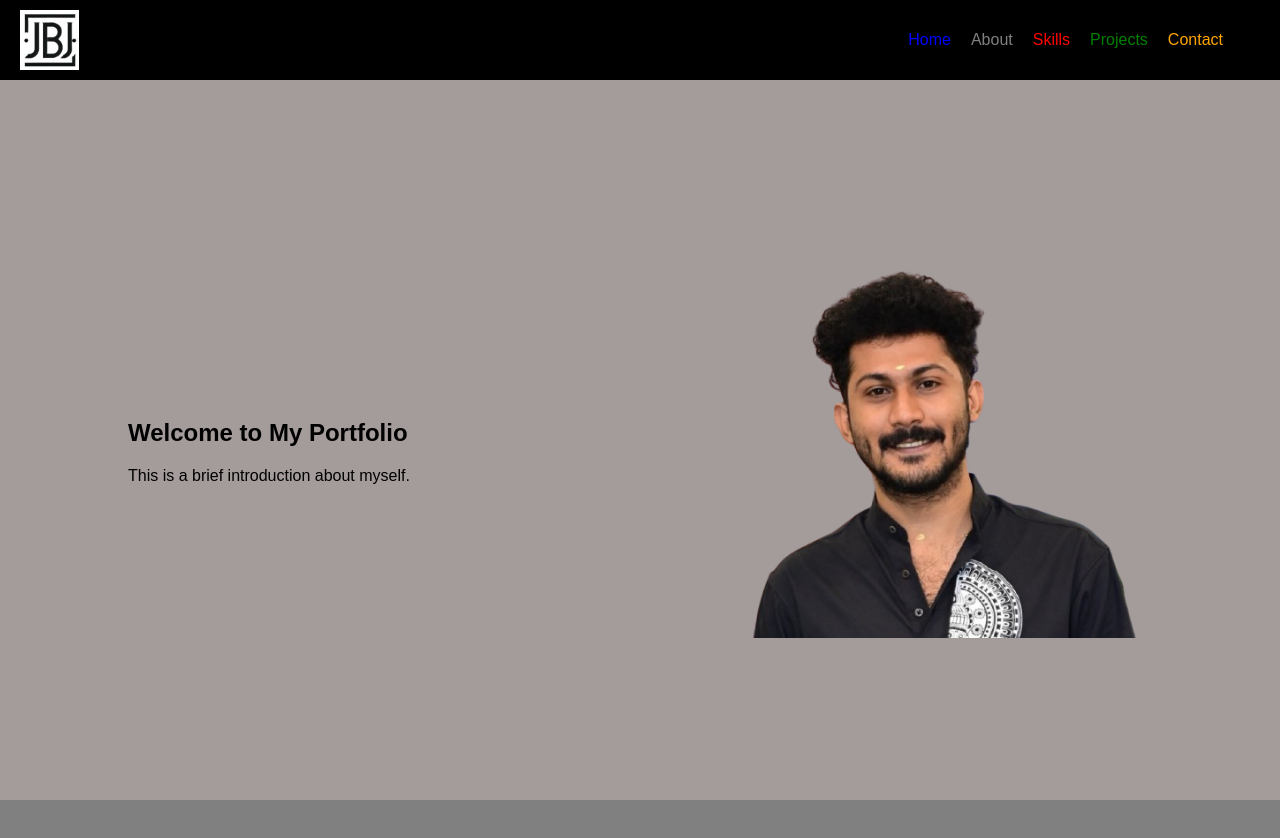
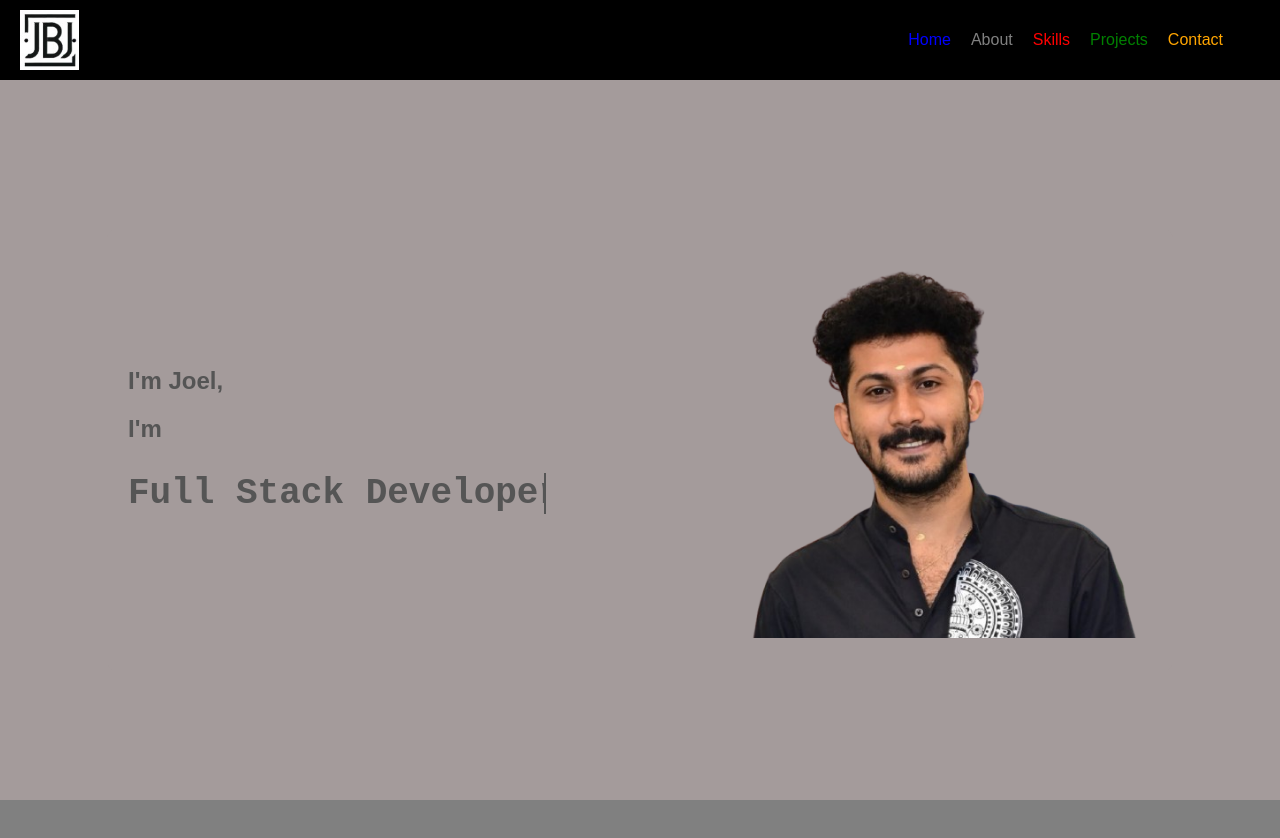
Before and after one commit to joel-b-john/new_portfolio, a React (Create React App) app: page / in a window 1280 px wide. Shown: the top 838 px of the page. Built offline with nearby package versions, Linux system fonts and the light colour scheme.

Commit message:
animation commit

```diff
--- a/package.json
+++ b/package.json
@@ -1,4 +1,5 @@
 {
+  "homepage":"https://joel-b-john.github.io/new_portfolio",
   "name": "portfolio",
   "version": "0.1.0",
   "private": true,
@@ -15,6 +16,8 @@
   },
   "scripts": {
     "start": "react-scripts start",
+    "predeploy":"npm run build",
+    "deploy":"gh-pages -d build",
     "build": "react-scripts build",
     "test": "react-scripts test",
     "eject": "react-scripts eject"
--- a/src/components/Home.css
+++ b/src/components/Home.css
@@ -29,3 +29,65 @@ section {
     width: 40%; /* Adjust width as needed */
     height: auto; /* Maintain aspect ratio */
   }
+  .greeting-container {
+    margin-top: 20px; /* Space between name and greeting */
+  }
+
+  .greeting-text {
+    font-size: 24px;
+    color: #555; /* Slightly lighter color for the greeting */
+  }
+  .animated-sentence {
+    font-size: 24px;
+    color: #555; /* Slightly lighter color for the animated sentence */
+    margin-top: 10px; /* Space between greeting and animated sentence */
+  }
+
+  .animated-text {
+    display: inline-block;
+    white-space: nowrap; /* Ensures the text does not break into multiple lines */
+    overflow: hidden; /* Hides the text that hasn't appeared yet */
+    border-right: 2px solid; /* Simulates the cursor effect */
+    font-family: monospace; /* Optional: Gives it a more "typewriter" look */
+    animation: typing 4s steps(20) infinite, blink-cursor 0.75s step-end ;
+  }
+
+  /* Keyframes for typing animation */
+  @keyframes typing {
+    0% {
+      width: 0; /* Start by hiding all the text */
+    }
+    80% {
+      width: 100%; /* Reveal the entire text */
+    }
+    100% {
+      width: 0; /* Hide the text again for a seamless loop */
+    }
+  }
+
+  /* Cursor blinking animation */
+  @keyframes blink-cursor {
+    from, to {
+      border-color: transparent; /* Hides the cursor at both ends */
+    }
+    50% {
+      border-color: black; /* Shows the cursor briefly in the middle */
+    }
+  }
+
+
+  /* Styling the cursor line after the text */
+  .cursor {
+    display: inline-block;
+    width: 1px;
+    background-color: black;
+    animation: blink-cursor 0.75s step-end infinite;
+  }
+  @keyframes blink-cursor {
+    from, to {
+      border-color: transparent; /* Hides the cursor at both ends */
+    }
+    50% {
+      border-color: black; /* Shows the cursor briefly in the middle */
+    }
+  }
--- a/src/components/Home.js
+++ b/src/components/Home.js
@@ -7,8 +7,13 @@ const Home = () => {
     <section id="home">
       <div className="rectangle">
         <div className="text-container">
-          <h1>Welcome to My Portfolio</h1>
-          <p>This is a brief introduction about myself.</p>
+        <div className="greeting-container">
+          <h2 className="greeting-text"> I'm Joel,</h2>
+          <h2 className="animated-sentence">
+            I'm
+            <h1> <span className="animated-text">Full Stack Developer</span></h1>
+          </h2>
+        </div>
         </div>
         <img src={yourImage} alt="Description" className="image" />
       </div>
```
